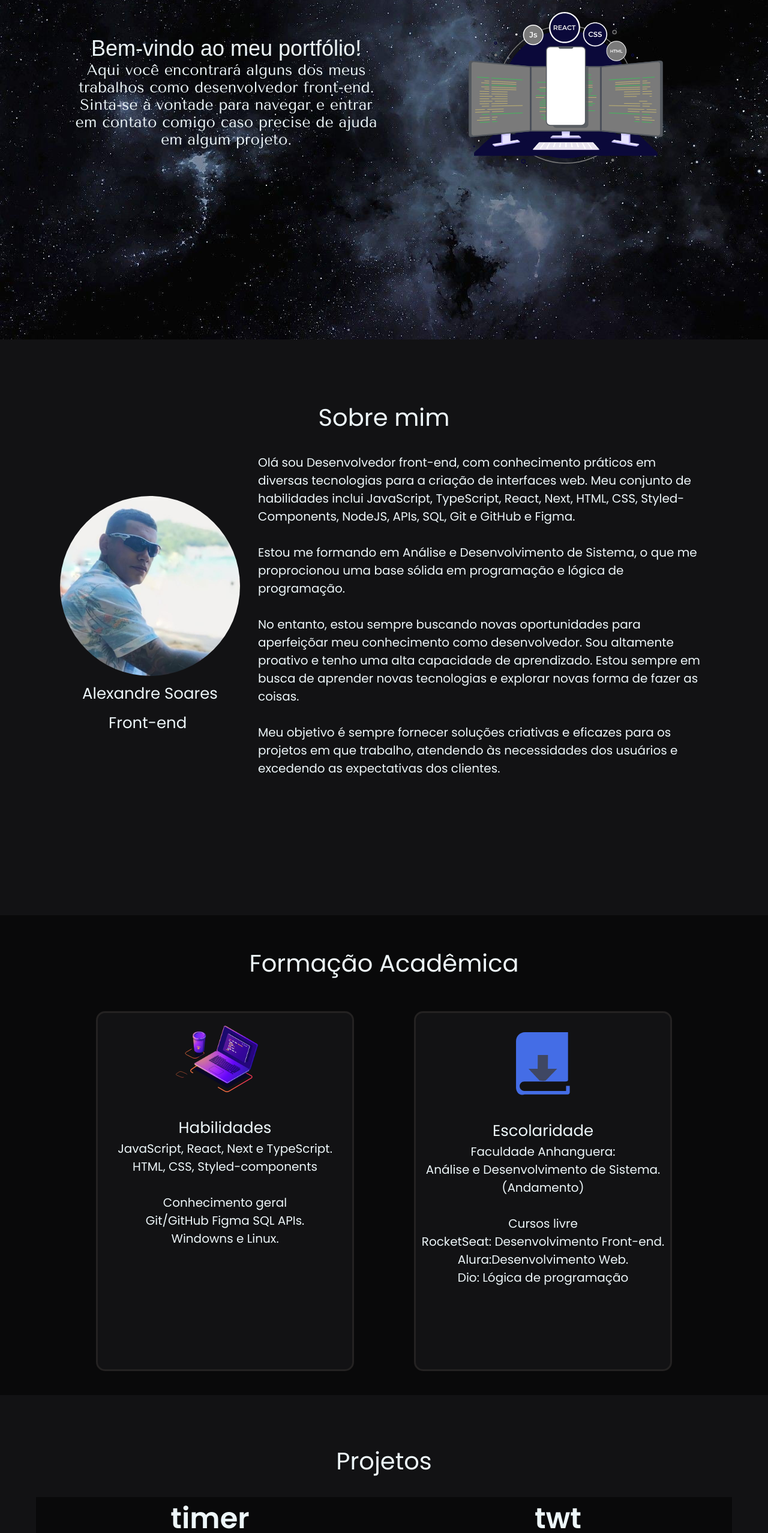
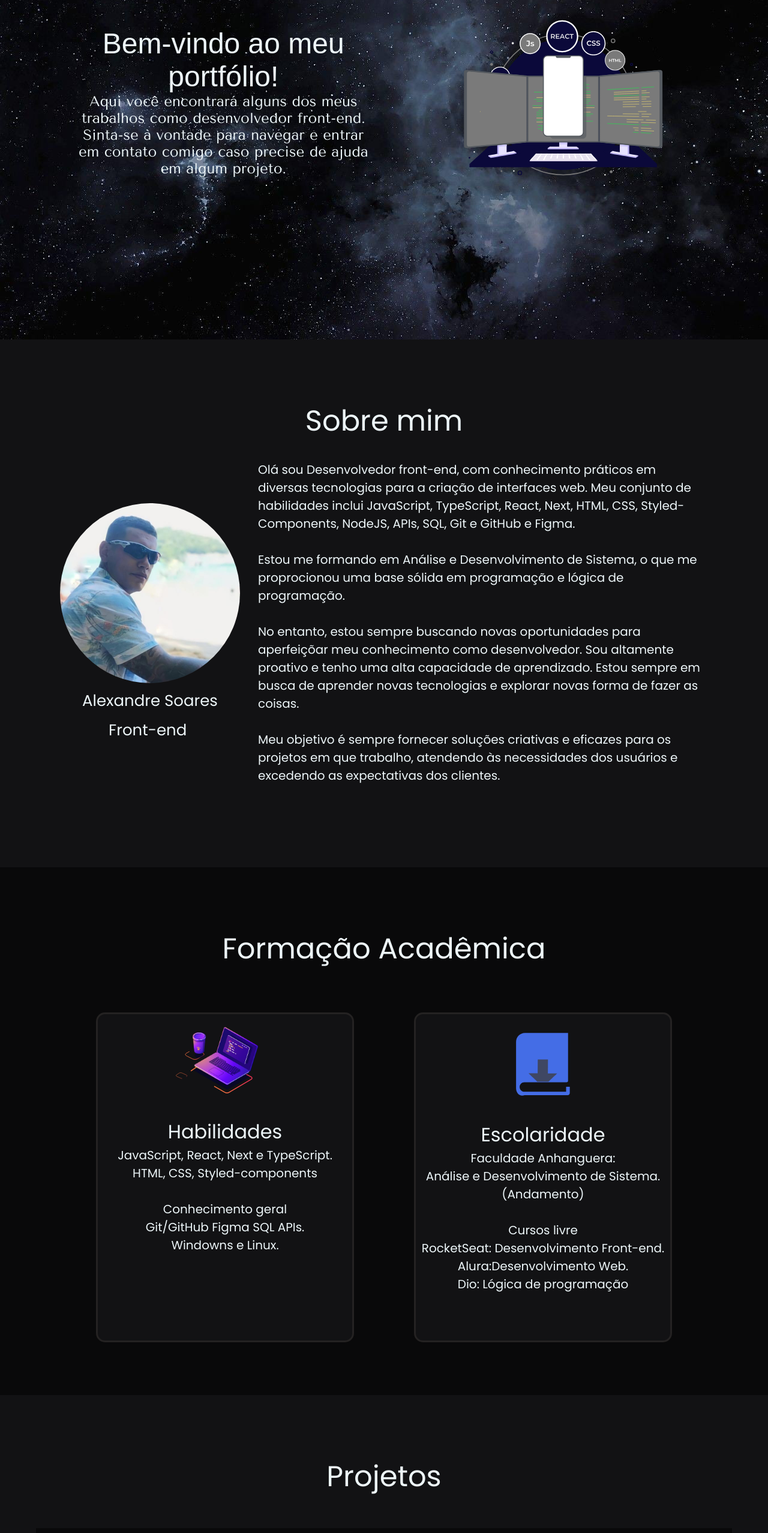
Before and after one commit to allesoares95/port, a Next.js app: page / in a window 1280 px wide. Shown: the part 234-2790 px from the top of the page at 60% size. Built offline with nearby package versions, Linux system fonts and the light colour scheme.

Commit message:
up correct

```diff
--- a/package.json
+++ b/package.json
@@ -34,7 +34,7 @@
     "next-pwa": "^5.6.0",
     "polished": "^4.2.2",
     "react": "18.2.0",
-    "react-dom": "18.2.0",
+    "react-dom": "^18.2.0",
     "react-elastic-carousel": "^0.11.5",
     "react-lottie": "^1.2.3",
     "react-switch": "^7.0.0",
@@ -55,7 +55,6 @@
     "@types/jest": "^29.2.4",
     "@types/node": "18.11.18",
     "@types/react": "18.0.26",
-    "@types/react-dom": "18.0.10",
     "@types/styled-components": "^5.1.26",
     "@typescript-eslint/eslint-plugin": "^5.46.0",
     "@typescript-eslint/parser": "^5.46.0",
--- a/src/components/About/styles.ts
+++ b/src/components/About/styles.ts
@@ -2,10 +2,13 @@ import styled from 'styled-components'
 
 export const About = styled.section`
   width: 100%;
-  height: 120vh;
-
+  height: 110vh;
   background-color: ${(props) => props.theme.background};
   color: ${(props) => props.theme.text};
+
+  @media (max-width: 1020px) {
+    height: 120vh;
+  }
 `
 
 export const Container = styled.div`
@@ -24,7 +27,7 @@ export const ContentAbout = styled.div`
   padding: 0 100px;
   gap: 30px;
 
-  @media (max-width: 869px) {
+  @media (max-width: 1020px) {
     display: flex;
     justify-content: center;
     flex-direction: column;
@@ -38,17 +41,19 @@ export const NameAbout = styled.p``
 export const Title = styled.h1`
   text-align: center;
   padding: 100px 0 30px 0;
+  font-size: 3rem;
 
-  @media (max-width: 869px) {
+  @media (max-width: 1020px) {
     padding: 40px 0 20px 0;
+    font-size: 2rem;
   }
 `
 
 export const TextAbout = styled.p`
-  font-size: 20px;
+  font-size: 1.25rem;
 
-  @media (max-width: 869px) {
-    font-size: 14px;
+  @media (max-width: 1200px) {
+    font-size: 0.8rem;
   }
 `
 
@@ -56,7 +61,7 @@ export const ImgPerfil = styled.img`
   width: 300px;
   border-radius: 50%;
 
-  @media (max-width: 869px) {
+  @media (max-width: 1020px) {
     width: 100px;
   }
 `
--- a/src/components/Academic/styles.ts
+++ b/src/components/Academic/styles.ts
@@ -4,23 +4,24 @@ export const Academic = styled.section`
   background-color: ${(props) => props.theme.secundary};
   color: ${(props) => props.theme.text};
   width: 100%;
-  height: 100vh;
+  height: 110vh;
   align-items: center;
   text-align: center;
 
-  @media (max-width: 869px) {
-    height: 110vh;
+  @media (max-width: 1020px) {
+    height: 120vh;
   }
 `
 
 export const DivContainer = styled.div``
 
 export const Title = styled.h1`
-  padding: 50px 0 30px 0;
+  padding: 100px 0 50px 0;
+  font-size: 3rem;
 
-  @media (max-width: 869px) {
+  @media (max-width: 1020px) {
     padding: 60px 0 10px 0;
-    font-size: 20px;
+    font-size: 2rem;
   }
 `
 
@@ -29,7 +30,7 @@ export const ImgReact = styled.img`
   height: 300px;
   border-radius: 15px;
 
-  @media (max-width: 869px) {
+  @media (max-width: 1020px) {
     width: 90%;
     height: 150px;
   }
@@ -42,7 +43,7 @@ export const Content = styled.div`
   padding: 20px 150px;
   gap: 100px;
 
-  @media (max-width: 869px) {
+  @media (max-width: 1020px) {
     display: flex;
     flex-direction: column;
     justify-content: center;
@@ -58,26 +59,26 @@ export const Skill = styled.div`
   border: ${(props) => props.theme.menu} 3px solid;
   border-radius: 15px;
   width: 430px;
-  height: 600px;
+  height: 550px;
 
-  @media (max-width: 869px) {
+  @media (max-width: 1020px) {
     width: 90%;
     height: 50%;
   }
 `
 
 export const TitleSkill = styled.h1`
-  font-size: 26px;
+  font-size: 2rem;
 
-  @media (max-width: 869px) {
-    font-size: 18px;
+  @media (max-width: 1020px) {
+    font-size: 1.25rem;
   }
 `
 
 export const Text = styled.p`
-  font-size: 20px;
+  font-size: 1.25rem;
 
-  @media (max-width: 869px) {
-    font-size: 14px;
+  @media (max-width: 1020px) {
+    font-size: 0.8rem;
   }
 `
--- a/src/components/Contact/styles.ts
+++ b/src/components/Contact/styles.ts
@@ -2,12 +2,16 @@ import styled from 'styled-components'
 
 export const Contact = styled.div`
   width: 100%;
-  height: 100vh;
+  height: 110vh;
   align-items: center;
   text-align: center;
 
   background-color: ${(props) => props.theme.secundary};
   color: ${(props) => props.theme.text};
+
+  @media (max-width: 1020px) {
+    max-height: 120vh;
+  }
 `
 
 export const ContactImgForm = styled.div`
@@ -16,17 +20,27 @@ export const ContactImgForm = styled.div`
   padding: 50px;
   gap: 20px;
 
-  @media (max-width: 869px) {
+  @media (max-width: 1020px) {
     padding: 30px;
   }
 `
 
 export const TitleContact = styled.h1`
   padding: 80px 0 30px 0;
+  font-size: 3rem;
+
+  @media (max-width: 1020) {
+    font-size: 2rem;
+  }
 `
 
 export const TextContact = styled.p`
   padding: 40px 10px;
+  font-size: 1.25rem;
+
+  @media (max-width: 1020) {
+    font-size: 0.8rem;
+  }
 `
 
 export const HyperLogoContact = styled.a`
--- a/src/components/Footer/styles.ts
+++ b/src/components/Footer/styles.ts
@@ -15,7 +15,7 @@ export const Copyright = styled.p`
   font-weight: 600;
   font-size: 24px;
 
-  @media (max-width: 869px) {
+  @media (max-width: 1020px) {
     font-size: 18px;
   }
 `
--- a/src/components/Project/index.tsx
+++ b/src/components/Project/index.tsx
@@ -5,16 +5,16 @@ function Project() {
   const breakPoints = [
     { width: 1, itemsToShow: 1 },
     { width: 870, itemsToShow: 2 },
-    { width: 1700, itemsToShow: 3 },
-    { width: 2000, itemsToShow: 4 }
+    { width: 1600, itemsToShow: 3 },
+    { width: 3000, itemsToShow: 4 }
   ]
 
   return (
     <S.Project>
       <S.ProjectTitle>Projetos</S.ProjectTitle>
 
-      <S.Container>
-        <Carousel breakPoints={breakPoints} as={S.Carousel}>
+      <S.ProjectComponents>
+        <Carousel isRTL breakPoints={breakPoints}>
           <S.TimerProject>
             <S.Projects>
               <S.NameProject>timer</S.NameProject>
@@ -144,7 +144,7 @@ function Project() {
             </S.Projects>
           </S.BarberProject>
         </Carousel>
-      </S.Container>
+      </S.ProjectComponents>
     </S.Project>
   )
 }
--- a/src/components/Project/styles.ts
+++ b/src/components/Project/styles.ts
@@ -1,6 +1,6 @@
 import styled from 'styled-components'
 
-export const Project = styled.section`
+export const Project = styled.div`
   width: 100%;
   height: 100vh;
   background-color: ${(props) => props.theme.background};
@@ -9,26 +9,35 @@ export const Project = styled.section`
 
 export const ProjectTitle = styled.h1`
   text-align: center;
-  padding: 80px 0 30px 0;
+  padding: 100px 0 50px 0;
+  font-size: 3rem;
 
-  @media (max-width: 869px) {
+  @media (max-width: 1020px) {
     padding: 60px 0 10px 0;
-    font-size: 30px;
+    font-size: 2rem;
   }
 `
 
-export const Container = styled.div``
-
-export const Carousel = styled.div``
+export const ProjectComponents = styled.div`
+  @media (max-width: 1020px) {
+    width: 100%;
+    height: 500px;
+    padding-top: 60px;
+  }
+`
 
 export const Projects = styled.div`
   width: 100%;
   max-width: 600px;
-
   height: 600px;
   background-color: ${(props) => props.theme.secundary};
   color: ${(props) => props.theme.text};
   text-align: center;
+
+  @media (max-width: 1020px) {
+    width: 100%;
+    height: 400px;
+  }
 `
 
 export const TimerProject = styled.div``
@@ -45,21 +54,21 @@ export const TwtProject = styled.div``
 
 export const NameProject = styled.h1`
   font-weight: 600;
-  font-size: 48px;
+  font-size: 2rem;
 
-  @media (max-width: 869px) {
-    font-size: 30px;
+  @media (max-width: 1020px) {
+    font-size: 1.5rem;
     font-weight: 500;
     margin-bottom: 10px;
   }
 `
 
 export const TextProject = styled.p`
-  font-size: 22px;
+  font-size: 1.25rem;
   padding: 15px 20px;
 
-  @media (max-width: 869px) {
-    font-size: 14px;
+  @media (max-width: 1020px) {
+    font-size: 0.8rem;
   }
 `
 
@@ -84,10 +93,10 @@ export const AcessProject = styled.a`
   background-color: ${(props) => props.theme.text};
   color: ${(props) => props.theme.background};
 
-  font-size: 20px;
+  font-size: 1.25rem;
   font-weight: 600;
 
-  @media (max-width: 869px) {
+  @media (max-width: 1020px) {
     padding: 3px 70px;
     margin-bottom: 5px;
   }
--- a/src/layout/Home/index.tsx
+++ b/src/layout/Home/index.tsx
@@ -16,7 +16,6 @@ const Home = () => {
       <S.Home
         style={{
           backgroundImage: "url('/img/background.jpg')",
-          opacity: 1.5,
           width: '100%',
           height: 'cal(100vh - 100px)'
         }}
--- a/src/layout/Home/styles.ts
+++ b/src/layout/Home/styles.ts
@@ -27,19 +27,19 @@ export const TitleDiv = styled.div`
 
 export const Title = styled.h1`
   font-family: 'Noto Serif JP', sans-serif;
-  font-size: 36px;
+  font-size: 3rem;
 
   @media (max-width: 869px) {
-    font-size: 30px;
+    font-size: 1.5rem;
   }
 `
 
 export const Text = styled.p`
   font-family: 'Tenor Sans', sans-serif;
-  font-size: 25px;
+  font-size: 1.5rem;
 
   @media (max-width: 869px) {
-    font-size: 20px;
+    font-size: 0.8rem;
   }
 `
 
```
Also changed, not shown: carousel.d.ts (added, +8 -0 lines), src/components/Header/styles.ts (+5 -5 lines), 1 other file (tests, documents, lock files or other folders).
